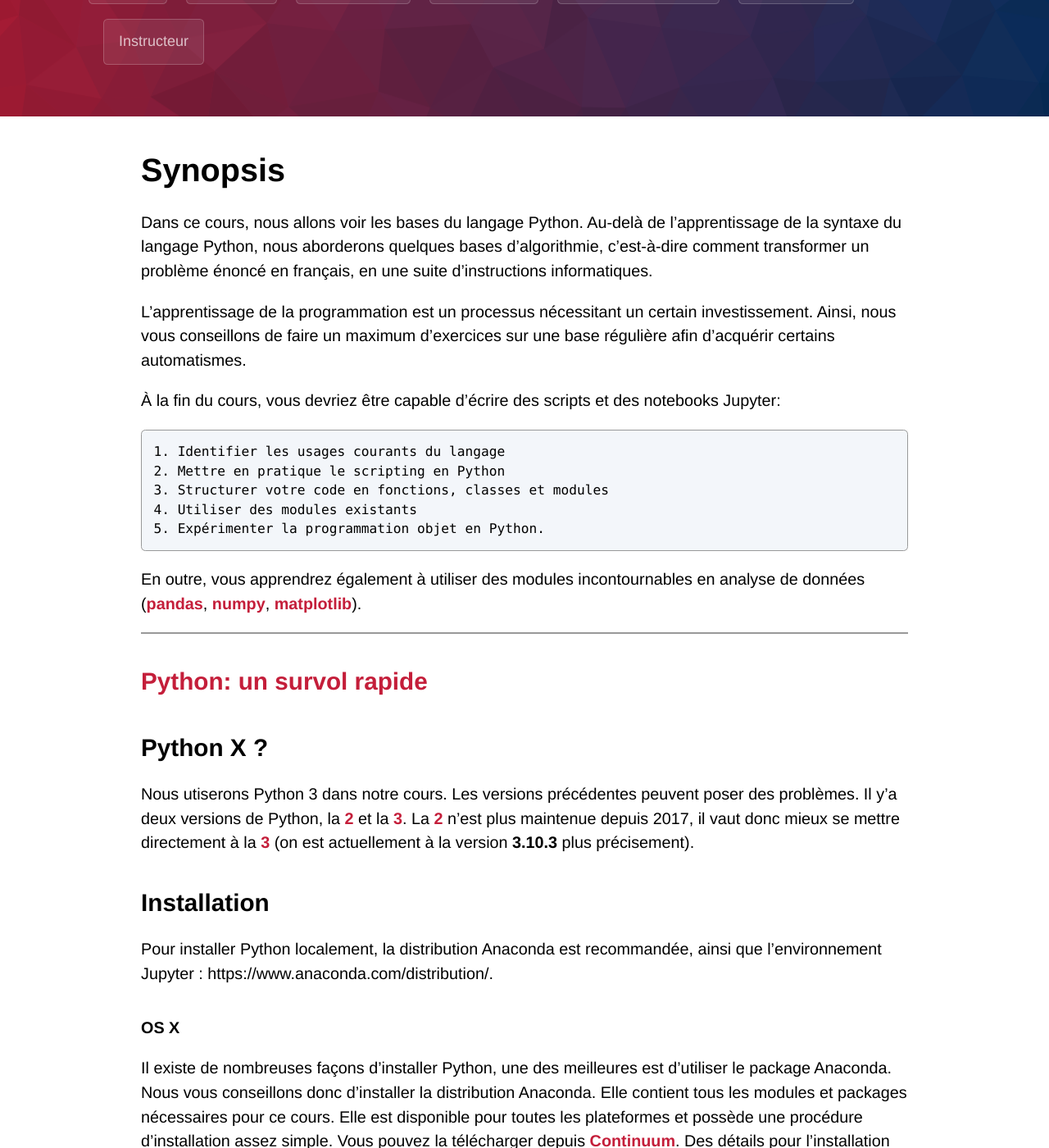
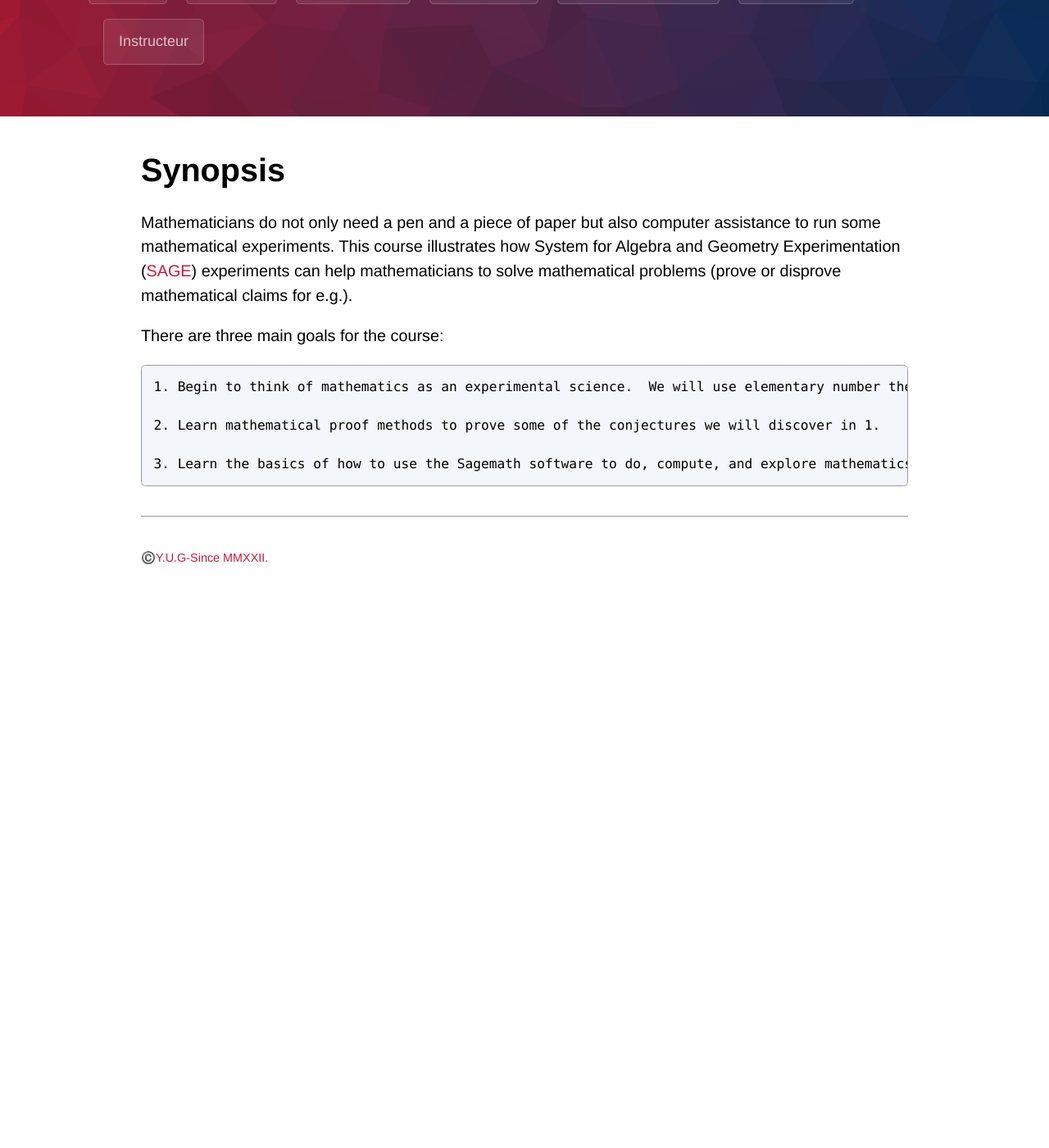
Before and after one commit to WoComtoQC/wocomtoqc.github.io, a Jekyll site: the page built from synopsis.md, in a window 1280 px wide and 1400 px high, scrolled down 308 px. Shown: the whole window at 82% size. Built offline with Jekyll 4.4.1, drawn with Linux system fonts in a browser that asks for light colours; some web fonts are replaced; our own code applies the rules of GitHub Pages for plain Markdown files; after the commit the page ends 1055 px from its top, so only the background shows below that; some of the changed text lies outside the part shown.

Commit message:
Update synopsis.md

```diff
--- a/synopsis.md
+++ b/synopsis.md
@@ -5,55 +5,12 @@ layout: default
 
 # Synopsis
 
-Dans ce cours, nous allons voir les bases du langage Python. Au-delà de l’apprentissage de la syntaxe du langage Python, nous aborderons quelques bases d’algorithmie, c’est-à-dire comment transformer un problème énoncé en français, en une suite d’instructions informatiques.
+Mathematicians do not only need a pen and a piece of paper but also computer assistance to run some mathematical experiments.  This course illustrates how  System for Algebra and Geometry Experimentation ([SAGE](https://www.sagemath.org/)) experiments can help mathematicians to solve mathematical problems (prove or disprove mathematical claims for e.g.).
 
-L’apprentissage de la programmation est un processus nécessitant un certain investissement. Ainsi, nous vous conseillons de faire un maximum d’exercices sur une base régulière afin d’acquérir certains automatismes.
+There are three main goals for the course:
 
- À la fin du cours, vous devriez être capable d’écrire des scripts et des notebooks Jupyter:
+    1. Begin to think of mathematics as an experimental science.  We will use elementary number theory, Linear Algebra, Abstract Algebra and Graph Theory as our lens in our explorations.
 
-    1. Identifier les usages courants du langage
-    2. Mettre en pratique le scripting en Python
-    3. Structurer votre code en fonctions, classes et modules
-    4. Utiliser des modules existants
-    5. Expérimenter la programmation objet en Python.
+    2. Learn mathematical proof methods to prove some of the conjectures we will discover in 1.
 
-En outre, vous apprendrez également à utiliser des modules incontournables en analyse de données ([**pandas**](https://pandas.pydata.org/docs/),
-[**numpy**](https://numpy.org/doc/stable/), [**matplotlib**](https://matplotlib.org/)).
-
-************
-
-
-## [Python: un survol rapide](http://www.larsen-b.com/static/intro_python/)
-
-## Python X ?
-
-Nous utiserons Python 3 dans notre cours. Les versions précédentes peuvent poser des problèmes.
-Il y'a deux versions de Python, la [**2**](https://peps.python.org/pep-0373/) et la [**3**](https://www.python.org/downloads/release/python-3103/). La [**2**](https://peps.python.org/pep-0373/) n'est plus maintenue depuis 2017, il vaut donc mieux se mettre directement
- à la [**3**](https://www.python.org/downloads/release/python-3103/) (on est actuellement à la version **3.10.3** plus précisement).
-
-
-
-## Installation
-
-Pour installer Python localement, la distribution Anaconda est recommandée, ainsi que l'environnement Jupyter : https://www.anaconda.com/distribution/.
-
-#### OS X
-
-Il existe de nombreuses façons d'installer Python, une des meilleures est d'utiliser le package Anaconda.
-Nous vous conseillons donc d'installer la distribution Anaconda.
-Elle contient tous les modules et packages nécessaires pour ce cours.
-Elle est disponible pour toutes les plateformes et possède une procédure d'installation assez simple.
-Vous pouvez la télécharger depuis [**Continuum**](http://continuum.io/downloads).
-Des détails pour l'installation peuvent être trouvés [**ici**](http://docs.continuum.io/anaconda/install.html).
-
-Cependant, vous pouvez emprunter une autre route, qui elle, se décompose en deux étapes:
-
-1- Installer [**Python**](https://www.python.org/);
-
-2- Installer [**Jupyter**](https://jupyter.org/install.html).
-
-Pour installer Python, il suffit de télécharger la version **3** qui correspond à votre système d’exploitation (Windows ou Mac/Linux-Debian).
-Pour ce qui est des systèmes Linux, Python est généralement déjà installé par défaut. Il vous suffit d'ajouter [**Jupyter**](https://jupyter.org/install.html). Pour ce qui est de Jupyter, faites reference aux liens:
-
-         - http://jupyter.org/install.html
-         - http://jupyter.readthedocs.io/en/latest/install.html.
+    3. Learn the basics of how to use the Sagemath software to do, compute, and explore mathematics.
```
